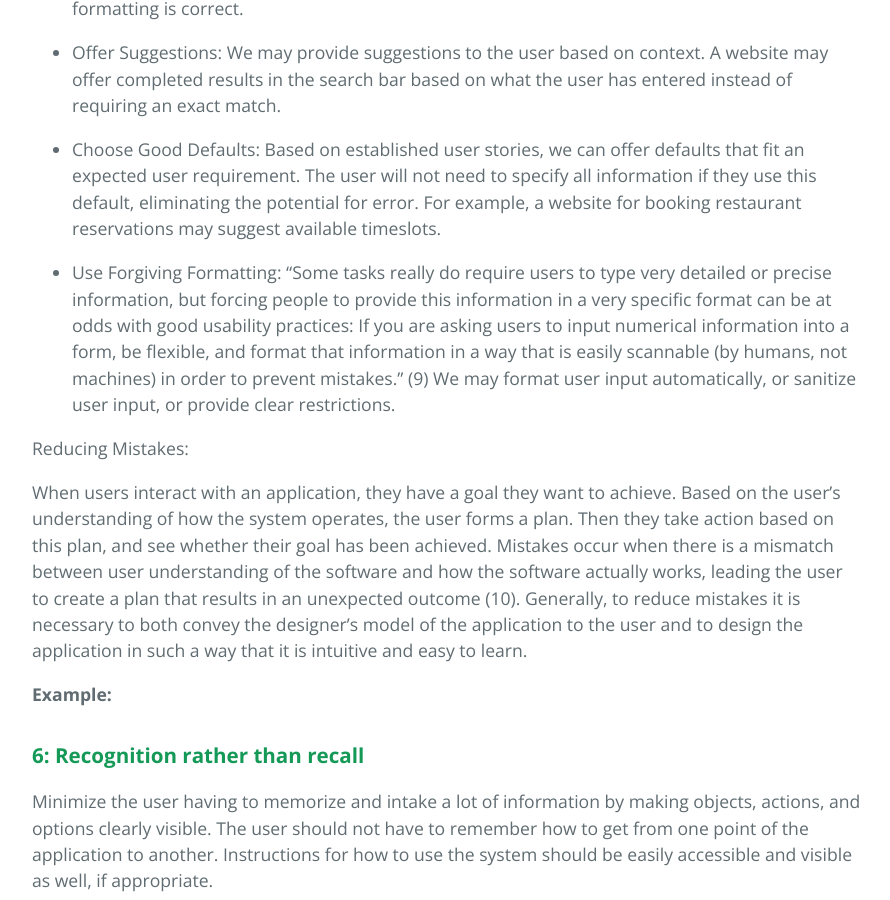
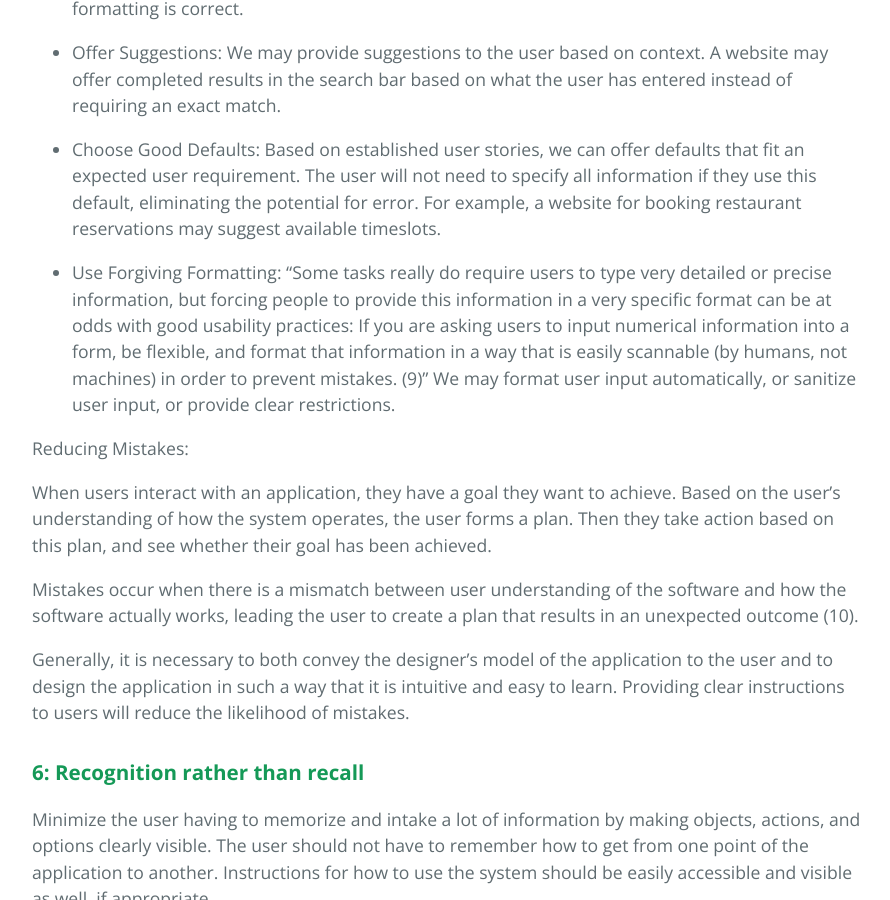
Before and after one commit to learning-software-engineering/learning-software-engineering.github.io, a Jekyll site: the page built from Topics/User_Experience/Usability_Heuristics.md, in a window 1280 px wide and 900 px high, scrolled down 5480 px. Shown: the whole window, without its empty margins (192-1082 px from the left). Built offline with Jekyll 4.4.1, drawn with Linux system fonts in a browser that asks for light colours; our own code applies the rules of GitHub Pages for plain Markdown files; some of the changed text lies outside the part shown.

Commit message:
Updated Usability Heuristics in response to feedback

```diff
--- a/Topics/User_Experience/Usability_Heuristics.md
+++ b/Topics/User_Experience/Usability_Heuristics.md
@@ -119,14 +119,16 @@
 
 - Choose Good Defaults: Based on established user stories, we can offer defaults that fit an expected user requirement. The user will not need to specify all information if they use this default, eliminating the potential for error. For example, a website for booking restaurant reservations may suggest available timeslots.
 
-- Use Forgiving Formatting: "Some tasks really do require users to type very detailed or precise information, but forcing people to provide this information in a very specific format can be at odds with good usability practices: If you are asking users to input numerical information into a form, be flexible, and format that information in a way that is easily scannable (by humans, not machines) in order to prevent mistakes." (9) We may format user input automatically, or sanitize user input, or provide clear restrictions.
+- Use Forgiving Formatting: "Some tasks really do require users to type very detailed or precise information, but forcing people to provide this information in a very specific format can be at odds with good usability practices: If you are asking users to input numerical information into a form, be flexible, and format that information in a way that is easily scannable (by humans, not machines) in order to prevent mistakes. (9)"  We may format user input automatically, or sanitize user input, or provide clear restrictions.
 
 Reducing Mistakes:
 
-When users interact with an application, they have a goal they want to achieve. Based on the user's understanding of how the system operates, the user forms a plan. Then they take action based on this plan, and see whether their goal has been achieved. Mistakes occur when there is a mismatch between user understanding of the software and how the software actually works, leading the user to create a plan that results in an unexpected outcome (10). Generally, to reduce mistakes it is necessary to both convey the designer's model of the application to the user and to design the application in such a way that it is intuitive and easy to learn.
+When users interact with an application, they have a goal they want to achieve. Based on the user's understanding of how the system operates, the user forms a plan. Then they take action based on this plan, and see whether their goal has been achieved.
 
+Mistakes occur when there is a mismatch between user understanding of the software and how the software actually works, leading the user to create a plan that results in an unexpected outcome (10).
 
-**Example:**
+Generally, it is necessary to both convey the designer's model of the application to the user and to design the application in such a way that it is intuitive and easy to learn. Providing clear instructions to users will reduce the likelihood of mistakes.
+
 
 ### **6: Recognition rather than recall**
 Minimize the user having to memorize and intake a lot of information by making objects, actions, and options clearly visible. The user should not have to remember how to get from one point of the application to another. Instructions for how to use the system should be easily accessible and visible as well, if appropriate.
@@ -168,8 +170,7 @@
 
 - However, excessive duplication also results in inefficiency (12). It is important to study how the user approaches tasks and strike the right balance between flexibility and overduplication. For instance, an email program with four shortcuts to create a new email is overduplicated.
 
-**Example:** The popular version control software GitHub supports a powerful command-line interface for advanced users or users more familiar with CLIs, as well as a GUI, GitHub Desktop, which newer users may find more intuitive.
-
+**Example:** The popular version control software GitHub supports a powerful command-line interface for advanced users or users more familiar with CLIs, as well as a GUI application GitHub Desktop, which newer users may find more intuitive. Thus, both experienced users and new users are catered to.
 
 
 ### **8: Aesthetic and minimalist design**
@@ -206,13 +207,17 @@
 __Why is this important?__
 This particular heuristic's importance is self-evident. We discussed earlier how users make 'slips' and 'mistakes'— errors in software operation— and how to build a system that tolerates these errors and makes them less likely. However, errors will still occur (as no useful system can be truly foolproof) and cause problems that must be resolved.
 
-A software application can prevent some errors from being made, but can't fix most errors for the user (at least not yet). It is up to the user to recognize and rectify the error made. For the end user, if it's evident what the actual problem is then they can find a solution. Furthermore, if we as developers can guess at what the error is likely to be, we can provide actionable tips to fix the problem. Otherwise, if it's not clear what the problem is, the user has too little information to determine their next steps.
+A software application can prevent some errors from being made, but can't fix most errors for the user (at least not yet). It is up to the user to recognize and rectify the error made. For the end user, if it's evident what the actual problem is then they can find a solution. Furthermore, if we as developers can guess at what the error is likely to be, we can provide actionable tips to fix the problem. Otherwise, if it's not clear what the problem is, the user has too little information to determine their next steps (14).
 
 __How can we implement this?__
 
 - Design clear error messages when problems occur, containing a quick explanation of the problem. When applicable, provide a fast solution.
 
-- Provide resources and documentation for errors and fixes. In complex software applications this information is not necessarily suitable to be presented directly, in which case we can link the user to a resource page based on the error detected.
+- "Display the error message close to the error's source. Reduce cognitive load by displaying an error indicator adjacent to the interface where the error occurred. Proximity helps users associate the error message content with the interface elements needing attention (14).""\
+
+- Design error messages based on severity. For example, a digital marketplace may provide a small, highlighted warning message when a user-placed order is unlikely to be delivered in the desired timespan; if the user has made a mistake that will impede their progress, a large lightbox or popup dialog will inform them of a more severe problem.
+
+- Provide resources and documentation for errors and fixes. In complex software applications this information is not necessarily suitable to be presented directly, in which case we can link the user to appropriate assistance based on what the error is.
 
 - Provide diagnosis and debugging assistance through self-guided solutions or even a software 'wizard' for common problems.
 
```
Also changed, not shown: other parts of Topics/User_Experience/Usability_Heuristics.md (+1 -1 lines).
